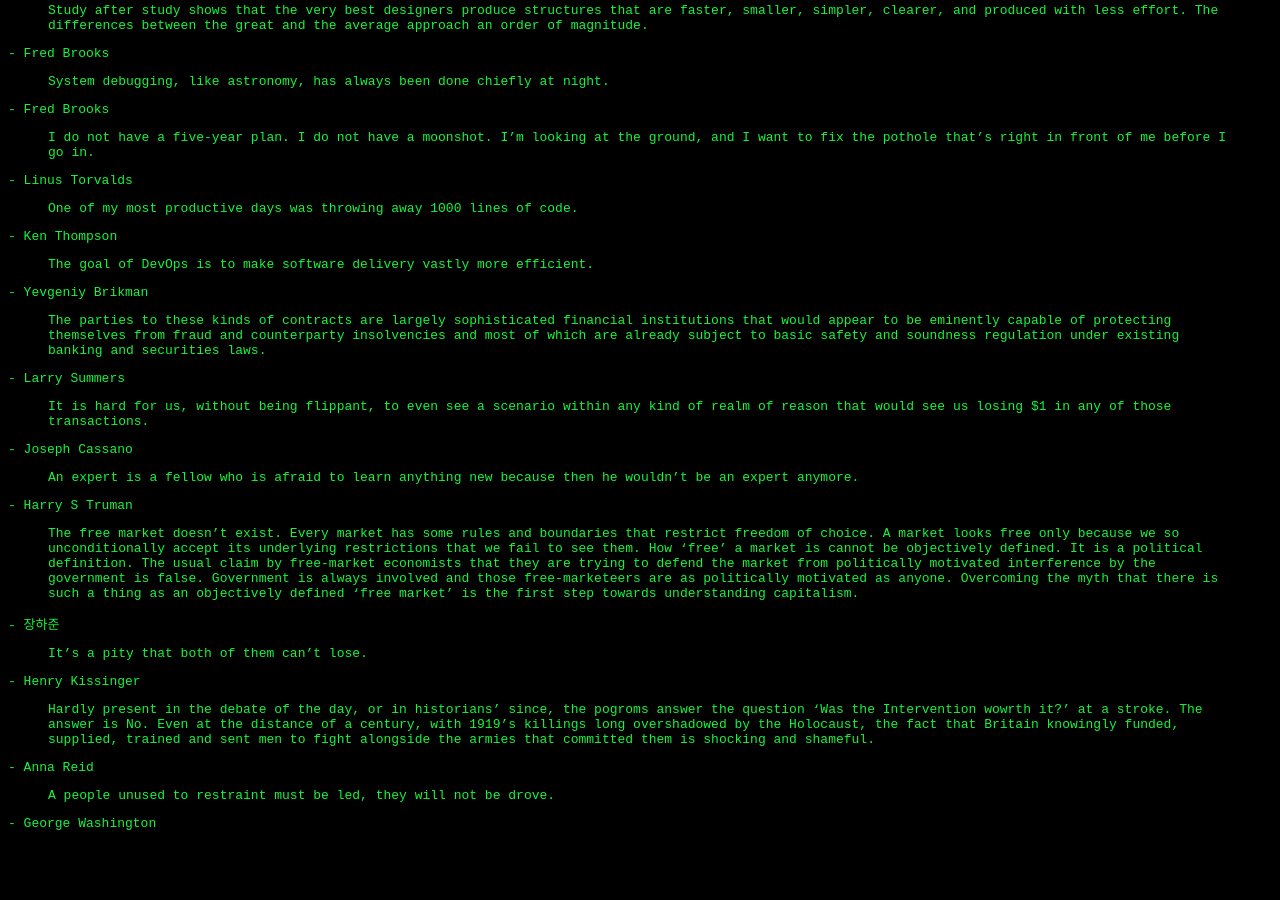
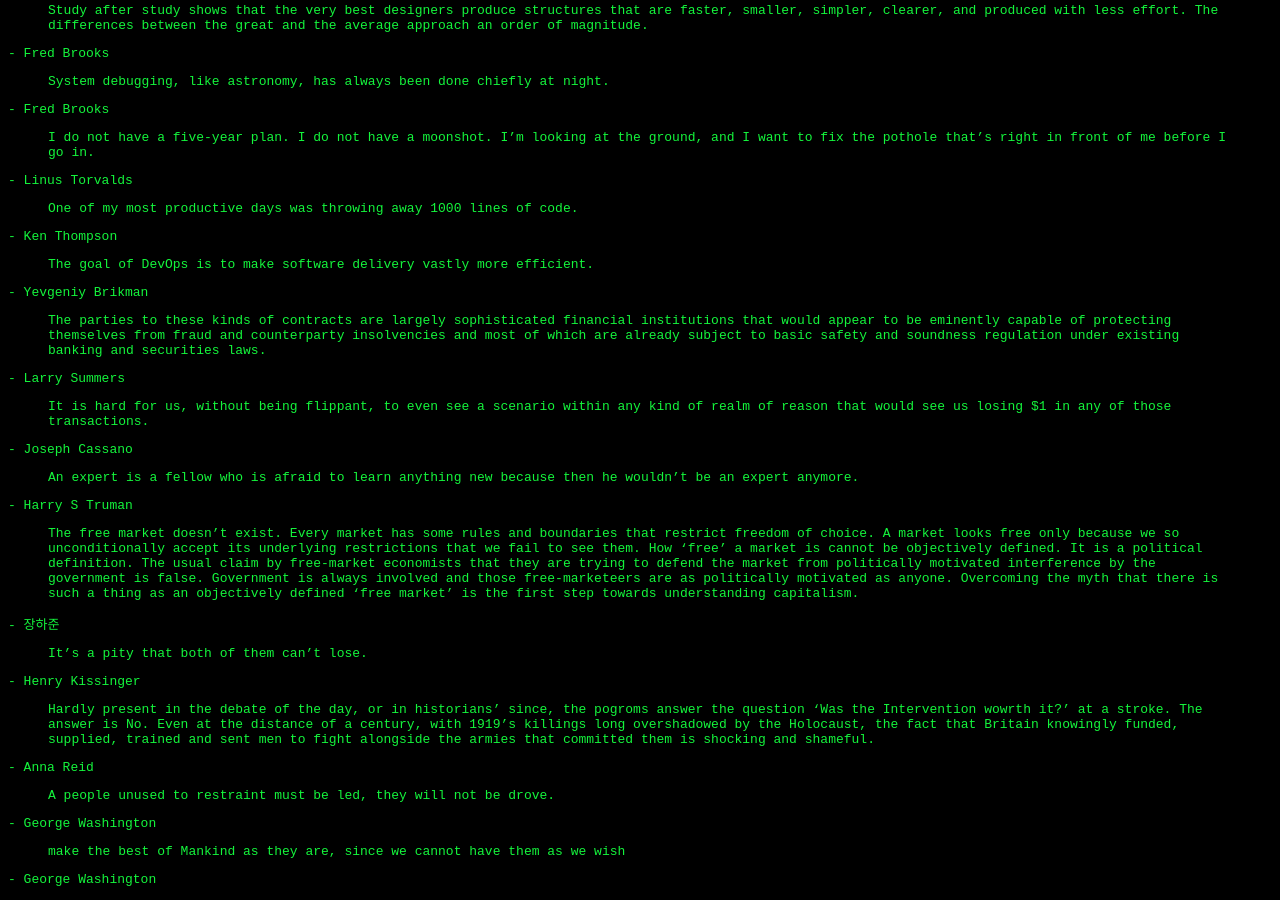
Before and after one commit to davejagoda/davejagoda.github.io, a Jekyll site: the page built from quotes/index.md, in a window 1280 px wide and 900 px high, scrolled down 2737 px. Built offline with Jekyll 4.4.1, drawn with Linux system fonts in a browser that asks for light colours; before the commit the page ends 3581 px from its top, so only the background shows below that.

Commit message:
Add Geo Washington quote about Mankind

```diff
--- a/quotes/index.md
+++ b/quotes/index.md
@@ -386,3 +386,9 @@
 > A people unused to restraint must be led, they will not be drove.
 
 \- George Washington
+
+
+> make the best of Mankind as they are, since we cannot have them as
+  we wish
+
+\- George Washington
```
